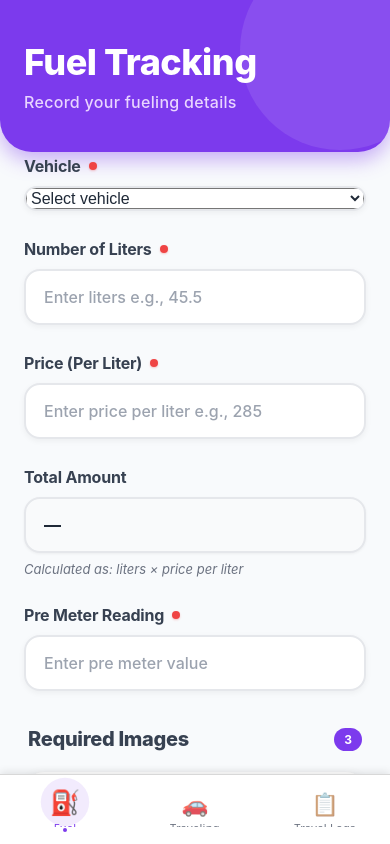
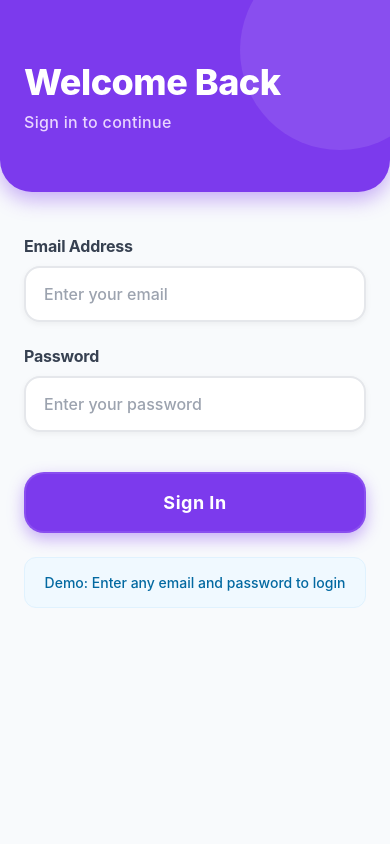
Before and after one commit to HassanSindhu/POLSystemApp, a React Native app: screen /Login in a window 390 px wide. Built offline with nearby package versions, Linux system fonts and the light colour scheme.

Commit message:
Login Screen added

```diff
--- a/App.js
+++ b/App.js
@@ -1,13 +1,17 @@
 import * as React from 'react';
 import { NavigationContainer } from '@react-navigation/native';
 import { createBottomTabNavigator } from '@react-navigation/bottom-tabs';
+import { createNativeStackNavigator } from '@react-navigation/native-stack';
 import { Text, View, StyleSheet, Platform } from 'react-native';
+import { useState } from 'react';
 
 import Fueling from './screens/Fueling';
 import Traveling from './screens/Traveling';
 import TravelLogs from './screens/TravelLogs';
+import LoginScreen from './screens/LoginScreen';
 
 const Tab = createBottomTabNavigator();
+const Stack = createNativeStackNavigator();
 
 const TabIcon = ({ focused, emoji, color }) => (
   <View style={styles.tabIconContainer}>
@@ -26,9 +30,8 @@ const TabIcon = ({ focused, emoji, color }) => (
   </View>
 );
 
-export default function App() {
+function MainTabs() {
   return (
-    <NavigationContainer>
     <Tab.Navigator
       screenOptions={{
         headerShown: false,
@@ -78,6 +81,16 @@ export default function App() {
         }}
       />
     </Tab.Navigator>
+  );
+}
+
+export default function App() {
+  return (
+    <NavigationContainer>
+      <Stack.Navigator screenOptions={{ headerShown: false }}>
+        <Stack.Screen name="Login" component={LoginScreen} />
+        <Stack.Screen name="MainApp" component={MainTabs} />
+      </Stack.Navigator>
     </NavigationContainer>
   );
 }
--- /dev/null
+++ b/screens/LoginScreen.js
@@ -0,0 +1,197 @@
+import React, { useState } from 'react';
+import {
+  View,
+  Text,
+  TextInput,
+  TouchableOpacity,
+  Alert,
+  StyleSheet,
+  Platform,
+  StatusBar,
+} from 'react-native';
+
+export default function LoginScreen({ navigation }) {
+  const [email, setEmail] = useState('');
+  const [password, setPassword] = useState('');
+
+  const handleLogin = () => {
+    if (email.trim() && password.trim()) {
+      // Simple validation - any email/password will work for demo
+      navigation.replace('MainApp');
+    } else {
+      Alert.alert('Error', 'Please enter both email and password');
+    }
+  };
+
+  return (
+    <View style={styles.loginContainer}>
+      <StatusBar barStyle="light-content" backgroundColor="#7c3aed" />
+
+      {/* Login Header */}
+      <View style={styles.loginHeader}>
+        <View style={styles.headerBackground}>
+          <View style={styles.headerContent}>
+            <Text style={styles.loginHeaderTitle}>Welcome Back</Text>
+            <Text style={styles.loginHeaderSubtitle}>Sign in to continue</Text>
+          </View>
+          <View style={styles.headerDecoration} />
+        </View>
+      </View>
+
+      <View style={styles.loginForm}>
+        {/* Email Input */}
+        <View style={styles.inputContainer}>
+          <Text style={styles.inputLabel}>Email Address</Text>
+          <TextInput
+            style={styles.input}
+            value={email}
+            onChangeText={setEmail}
+            placeholder="Enter your email"
+            placeholderTextColor="#9ca3af"
+            keyboardType="email-address"
+            autoCapitalize="none"
+          />
+        </View>
+
+        {/* Password Input */}
+        <View style={styles.inputContainer}>
+          <Text style={styles.inputLabel}>Password</Text>
+          <TextInput
+            style={styles.input}
+            value={password}
+            onChangeText={setPassword}
+            placeholder="Enter your password"
+            placeholderTextColor="#9ca3af"
+            secureTextEntry
+          />
+        </View>
+
+        {/* Login Button */}
+        <TouchableOpacity style={styles.loginButton} onPress={handleLogin}>
+          <Text style={styles.loginButtonText}>Sign In</Text>
+        </TouchableOpacity>
+
+        {/* Demo Info */}
+        <View style={styles.demoInfo}>
+          <Text style={styles.demoText}>
+            Demo: Enter any email and password to login
+          </Text>
+        </View>
+      </View>
+    </View>
+  );
+}
+
+const styles = StyleSheet.create({
+  loginContainer: {
+    flex: 1,
+    backgroundColor: '#f8fafc',
+  },
+  loginHeader: {
+    backgroundColor: '#7c3aed',
+    borderBottomLeftRadius: 32,
+    borderBottomRightRadius: 32,
+    shadowColor: '#7c3aed',
+    shadowOffset: { width: 0, height: 8 },
+    shadowOpacity: 0.4,
+    shadowRadius: 20,
+    elevation: 12,
+    overflow: 'hidden',
+  },
+  headerBackground: {
+    paddingHorizontal: 24,
+    paddingTop: Platform.OS === 'ios' ? 80 : 60,
+    paddingBottom: 60,
+    position: 'relative',
+  },
+  headerContent: {
+    zIndex: 2,
+  },
+  headerDecoration: {
+    position: 'absolute',
+    top: -50,
+    right: -50,
+    width: 200,
+    height: 200,
+    borderRadius: 100,
+    backgroundColor: 'rgba(255, 255, 255, 0.1)',
+  },
+  loginHeaderTitle: {
+    fontSize: 36,
+    fontWeight: '800',
+    color: '#fff',
+    marginBottom: 8,
+    letterSpacing: -0.5,
+  },
+  loginHeaderSubtitle: {
+    fontSize: 16,
+    color: '#e9d5ff',
+    fontWeight: '500',
+    letterSpacing: 0.3,
+  },
+  loginForm: {
+    flex: 1,
+    padding: 24,
+    marginTop: 20,
+  },
+  inputContainer: {
+    marginBottom: 24,
+  },
+  inputLabel: {
+    color: '#374151',
+    fontSize: 16,
+    fontWeight: '700',
+    marginBottom: 10,
+    letterSpacing: -0.2,
+  },
+  input: {
+    borderWidth: 2,
+    borderColor: '#e5e7eb',
+    borderRadius: 16,
+    paddingHorizontal: 18,
+    paddingVertical: 16,
+    fontSize: 16,
+    color: '#1f2937',
+    backgroundColor: '#ffffff',
+    fontWeight: '500',
+    shadowColor: '#000',
+    shadowOffset: { width: 0, height: 2 },
+    shadowOpacity: 0.05,
+    shadowRadius: 6,
+    elevation: 3,
+  },
+  loginButton: {
+    backgroundColor: '#7c3aed',
+    paddingVertical: 18,
+    borderRadius: 20,
+    alignItems: 'center',
+    shadowColor: '#7c3aed',
+    shadowOffset: { width: 0, height: 6 },
+    shadowOpacity: 0.4,
+    shadowRadius: 16,
+    elevation: 12,
+    marginTop: 16,
+    borderWidth: 2,
+    borderColor: 'rgba(255, 255, 255, 0.1)',
+  },
+  loginButtonText: {
+    color: '#ffffff',
+    fontWeight: '700',
+    fontSize: 18,
+    letterSpacing: 0.5,
+  },
+  demoInfo: {
+    marginTop: 24,
+    padding: 16,
+    backgroundColor: '#f0f9ff',
+    borderRadius: 12,
+    borderWidth: 1,
+    borderColor: '#e0f2fe',
+  },
+  demoText: {
+    color: '#0369a1',
+    fontSize: 14,
+    fontWeight: '500',
+    textAlign: 'center',
+  },
+});
```
Lines whose indentation alone changed are shown as unchanged.
